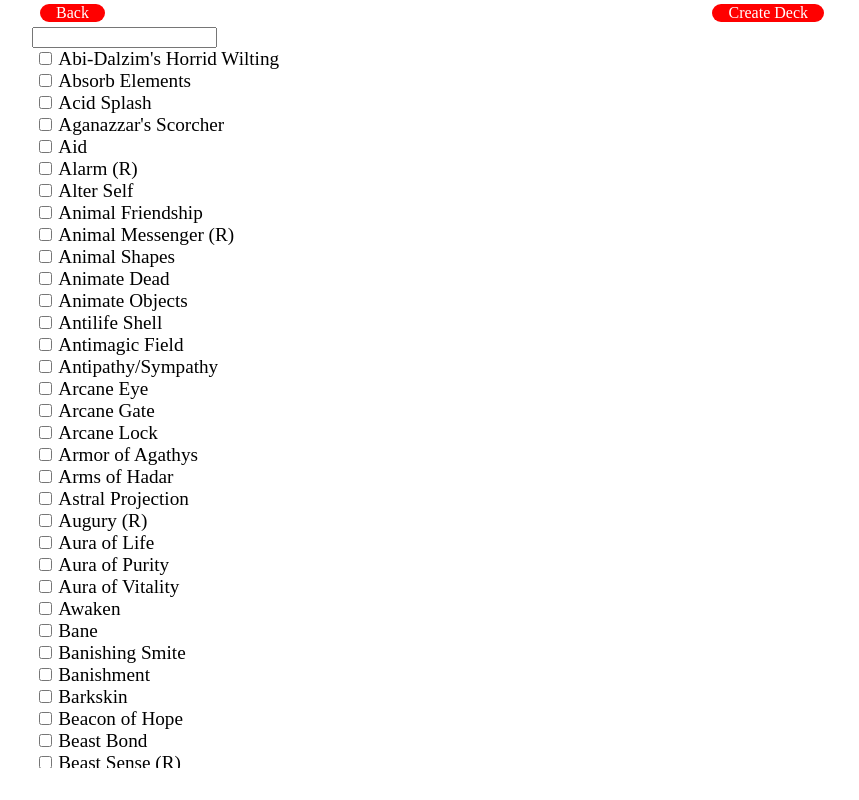
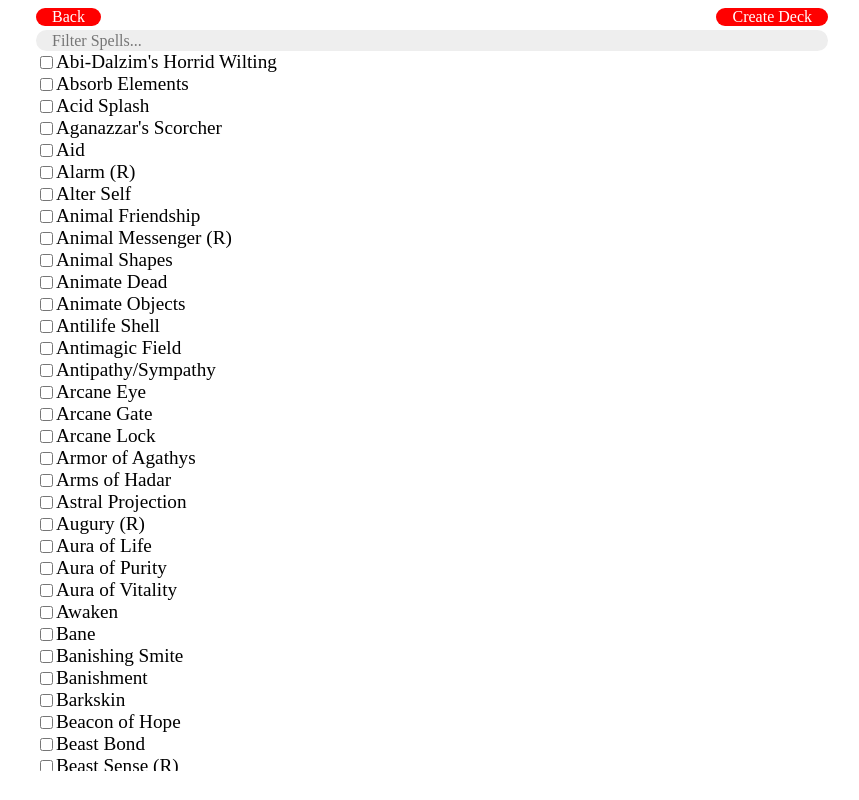
Before and after one commit to andreafra/dnd-spellbook, a React (Create React App) app: page /picker in a window 1280 px wide. Shown: the whole page, without its empty margins (208-1067 px from the left). Built offline with nearby package versions, Linux system fonts and the light colour scheme; a web font is replaced by a local one.

Commit message:
Added style to SearchBox

```diff
--- a/src/App.css
+++ b/src/App.css
@@ -2,7 +2,10 @@
   --font-title-stack: 'Inknut Antiqua', serif;
   --font-body-stack: 'Libre Baskerville', serif;
   --accent: red;
+  --accent-bw: rgb(70,70,70);
   --shadow: rgba(255, 37, 37, 0.329);
+  --shadow-bw: #ccc;
+  --background-light: #eee;
 }
 
 /* @font-face {
@@ -85,9 +88,9 @@
 }
 
 .Card-detail {
-  color: rgb(70, 70, 70);
+  color: var(--accent-bw);
   font-size: 0.8em;
-  border-bottom: 1px solid rgb(70, 70, 70);
+  border-bottom: 1px solid var(--accent-bw);
   padding: 0.2em 0;
 }
 .Card-detail {
@@ -117,7 +120,7 @@
 .Navbar {
   width: 100%;
   display: flex;
-  padding: 0.25em;
+  padding: 0.25em 0;
   justify-content: left;
 }
 .Navbar-center {
@@ -127,7 +130,7 @@
   font-size: 1em;
   font-family: var(--font-title-stack);
   text-decoration: none;
-  margin: 0 0.25em;
+  margin: 0;
   background-color: var(--accent);;
   color: white;
   display: inline-block;
@@ -150,18 +153,11 @@
 .Spacer {
   flex-grow: 1;
 }
-@keyframes fade-in {
-  from {
-    opacity: 0;
-    transform: scale(0.6)
-  }
-  to {
-    opacity: 1;
-    transform: scale(1)
-  }
-}
 
 /* Picker.js */
+.Picker {
+  padding: 0.25em;
+}
 .Picker-list {
   padding: 0;
   height: 90vh;
@@ -172,18 +168,37 @@
 }
 
 .Spell {
-  display: block;
+  display: flex;
   transition: all ease-in-out 0.2s;
 }
 
 .Spell-checkbox {
-  vertical-align: text-bottom;
-  margin: 4px 0.5em;
+  align-self: center;
 }
 
 .Spell-title {
+  display: flex;
+  flex-grow: 1;
   font-family: var(--font-title-stack);
   font-size: 1.2em;
+}
+
+.SearchBox {
+  color: var(--accent-bw);
+  display: block;
+  width: 100%;
+  border: none;
+  border-radius: 100px;
+  font-size: 1em;
+  font-family: var(--font-title-stack);
+  padding: 0.1em 1em;
+  outline: none;
+  background: var(--background-light);
+  transition: box-shadow 0.2s ease-out;
+}
+.SearchBox:focus {
+  color: var(--accent-bw);
+  box-shadow: 0px 3px 5px var(--shadow-bw);
 }
 
 /* Home */
@@ -229,6 +244,17 @@
   font-size: 1.2em;
 }
 
+@keyframes fade-in {
+  from {
+    opacity: 0;
+    transform: scale(0.6)
+  }
+  to {
+    opacity: 1;
+    transform: scale(1)
+  }
+}
+
 .Anim-fade-in {
   animation-name: fade-in;
   animation-duration: 0.2s;
--- a/src/Picker.js
+++ b/src/Picker.js
@@ -51,7 +51,7 @@ class Picker extends Component {
         ));
 
         return(
-            <div className="Anim-fade-in">
+            <div className="Picker Anim-fade-in">
                 <nav className="Navbar">
                     <Link className="Btn" to="/">Back</Link>
                     <div className="Spacer"></div>
@@ -80,7 +80,7 @@ class SearchBox extends Component {
     }
     render() {
         return (
-            <input type="text" onChange={this.updateQuery} />
+            <input className="SearchBox" placeholder="Filter Spells..." type="text" onChange={this.updateQuery} />
         )
     }
 }
```
